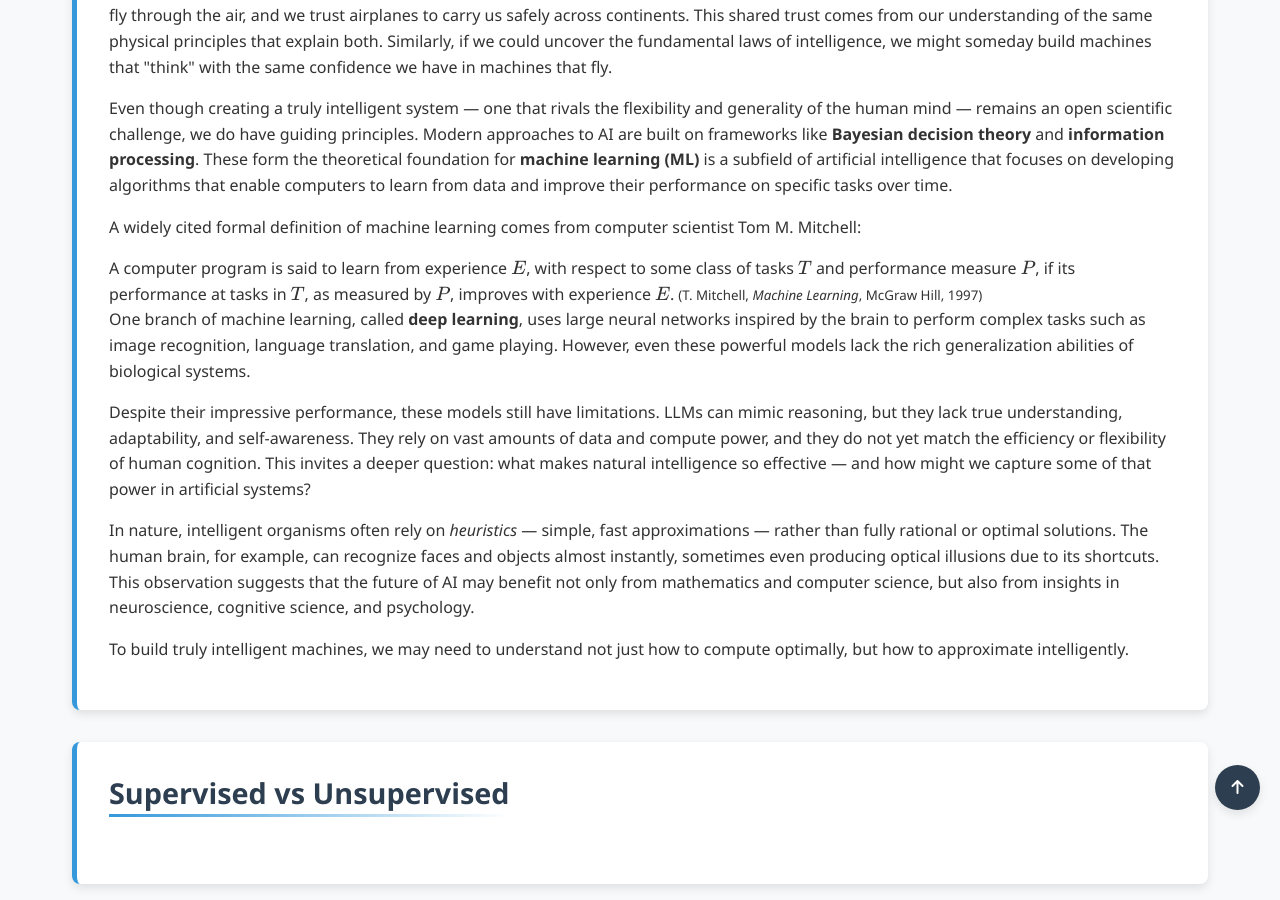
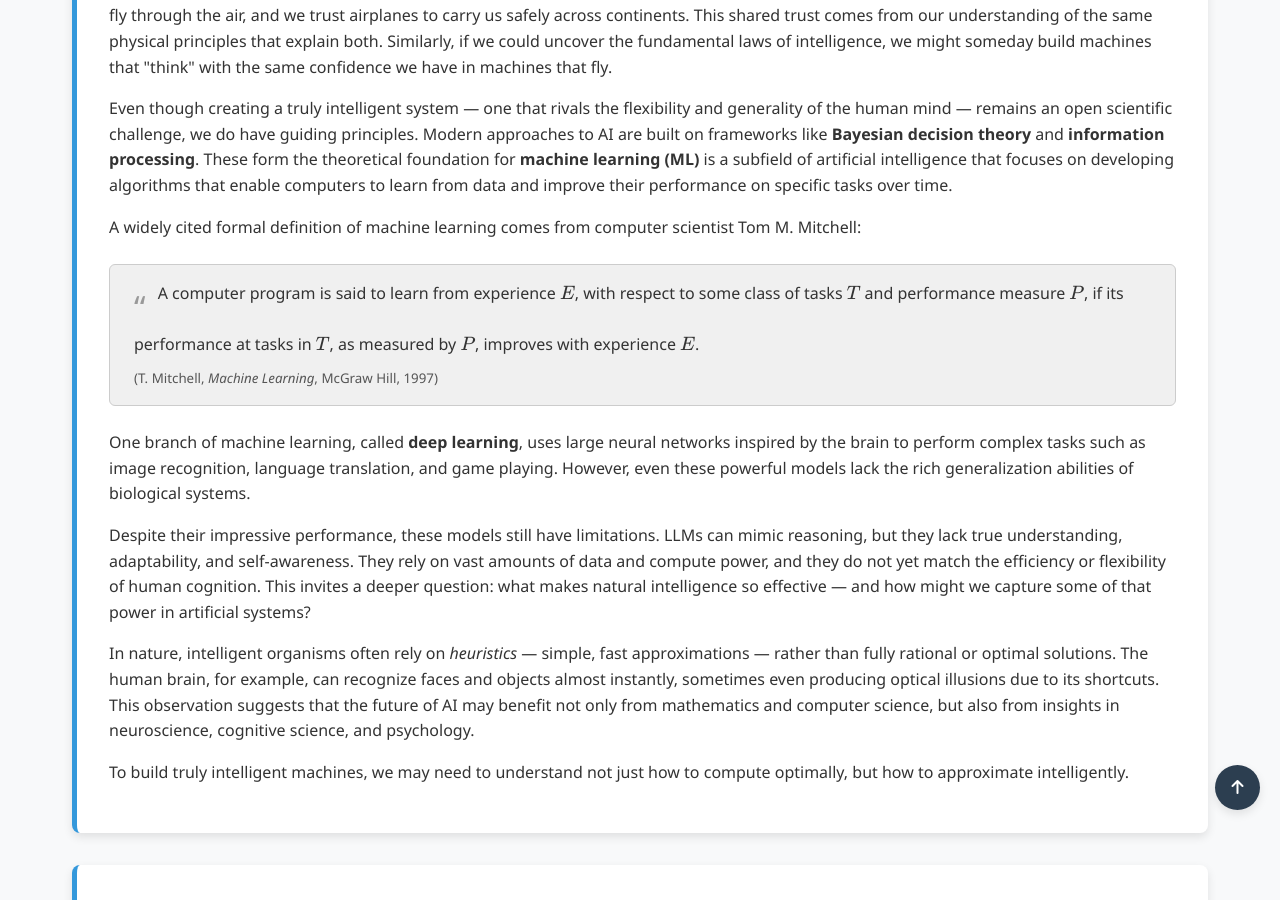
Before and after one commit to Yusukey01/yusukey01.github.io, a Jekyll site: the page built from Mathematics/Machine_learning/intro_ml.html, in a window 1280 px wide and 900 px high, scrolled down 878 px. Built offline with Jekyll 4.4.1, drawn with Linux system fonts in a browser that asks for light colours.

Commit message:
making Section IV Machine learning

```diff
--- a/Mathematics/Machine_learning/intro_ml.html
+++ b/Mathematics/Machine_learning/intro_ml.html
@@ -52,11 +52,11 @@ uses_python: false
                     A widely cited formal definition of machine learning comes from computer scientist Tom M. Mitchell:
                  </p>
 
-                <div class ="blockquote">
+                <blockquote>
                     A computer program is said to learn from experience \(E\), with respect to some class of tasks \(T\) and
                     performance measure \(P\), if its performance at tasks in \(T\), as measured by \(P\), improves with experience \(E\).
                     <small>(T. Mitchell, <em>Machine Learning</em>, McGraw Hill, 1997)</small>
-                </div>
+                </blockquote>
 
                 <p>
                 One branch of machine learning, called <strong>deep learning</strong>, uses large neural networks inspired by the brain to perform complex
```
